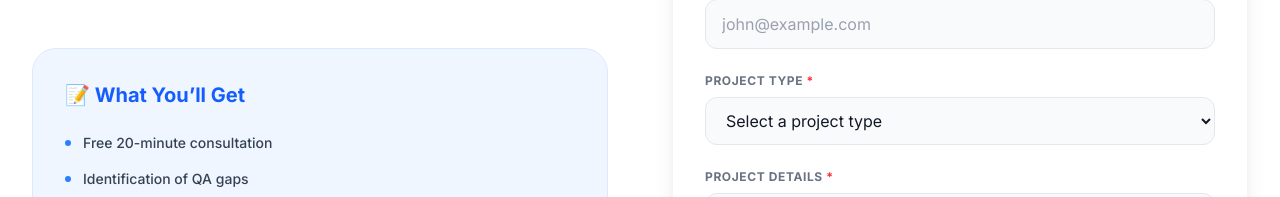
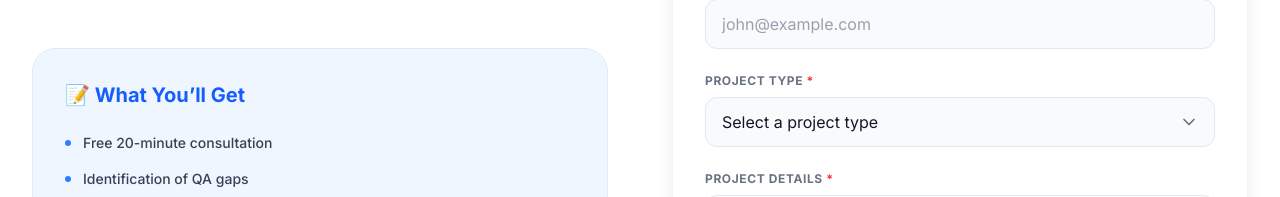
Before and after one commit to ParthChauhan2003/Portfolio, a React (Vite) app: page / in a window 1280 px wide. Shown: the part 9954-10151 px from the top of the page. Built offline with nearby package versions, Linux system fonts and the light colour scheme.

Commit message:
feat: add custom chevron icon to project type dropdown for improved styling

```diff
--- a/src/app/components/Contact.tsx
+++ b/src/app/components/Contact.tsx
@@ -1,6 +1,6 @@
 import React, { useState } from 'react';
 import { motion } from 'motion/react';
-import { Mail, Linkedin, Github, Send } from 'lucide-react';
+import { Mail, Linkedin, Github, Send, ChevronDown } from 'lucide-react';
 
 interface ContactProps {
   darkMode: boolean;
@@ -202,11 +202,12 @@ export const Contact: React.FC<ContactProps> = ({ darkMode }) => {
                 </div>
                 <div>
                   <label htmlFor="projectType" className={`block text-xs font-bold uppercase tracking-wider mb-2 ${darkMode ? 'text-gray-400' : 'text-gray-500'}`}>Project Type <span className="text-red-500">*</span></label>
+                  <div className="relative">
                     <select
                       id="projectType"
                       value={formData.projectType}
                       onChange={handleChange}
-                    className={`w-full px-4 py-3 rounded-xl border focus:ring-2 outline-none transition-all ${
+                      className={`w-full px-4 py-3 rounded-xl border focus:ring-2 outline-none transition-all appearance-none cursor-pointer ${
                         errors.projectType
                           ? 'border-red-500 focus:ring-red-500/50'
                           : `focus:ring-blue-500 ${darkMode ? 'border-gray-700' : 'border-gray-200'}`
@@ -222,6 +223,8 @@ export const Contact: React.FC<ContactProps> = ({ darkMode }) => {
                       <option value="QA Consulting" className={darkMode ? "text-white" : "text-gray-900"}>QA Consulting</option>
                       <option value="Other" className={darkMode ? "text-white" : "text-gray-900"}>Other</option>
                     </select>
+                    <ChevronDown className={`absolute right-4 top-1/2 -translate-y-1/2 w-5 h-5 pointer-events-none transition-colors ${darkMode ? 'text-gray-400' : 'text-gray-500'}`} />
+                  </div>
                   {errors.projectType && <p className="mt-1 text-xs text-red-500">{errors.projectType}</p>}
                 </div>
                 <div>
```
Lines whose indentation alone changed are shown as unchanged.
